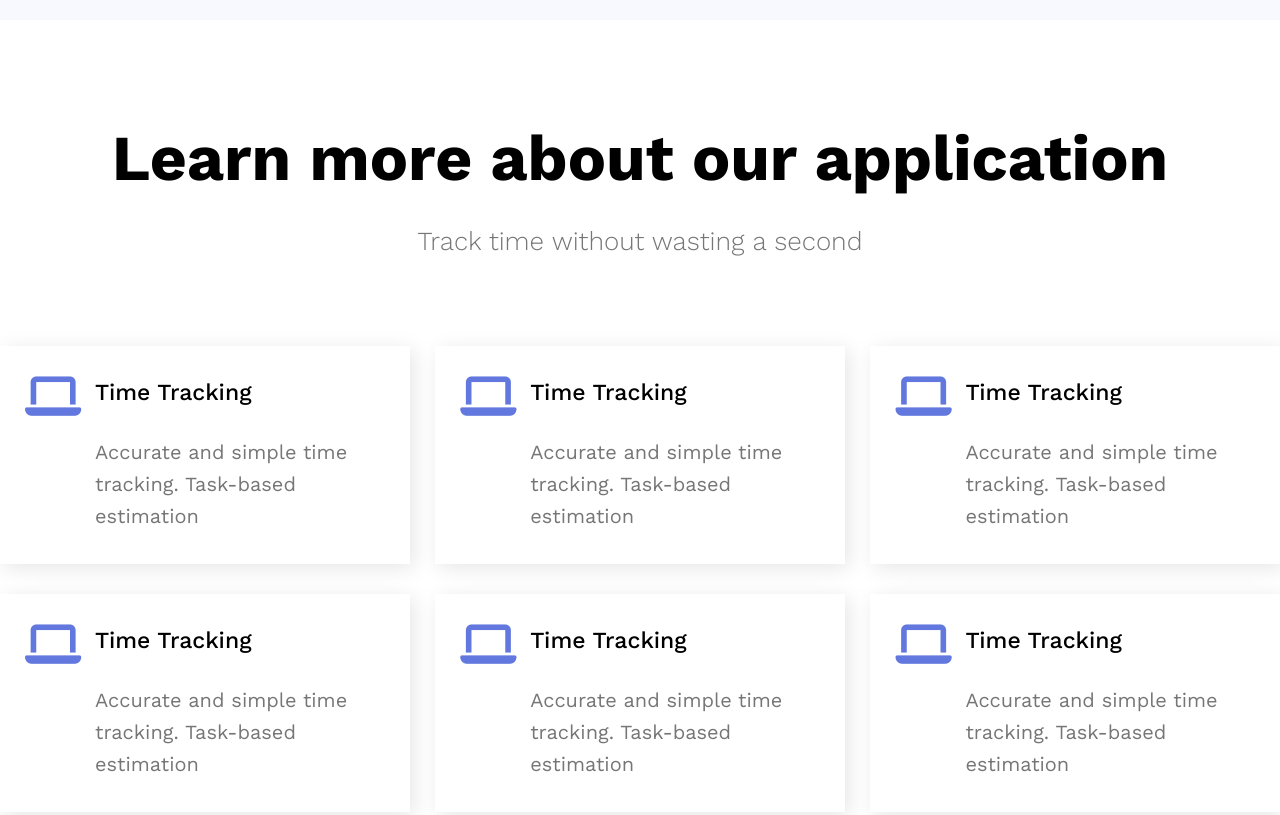
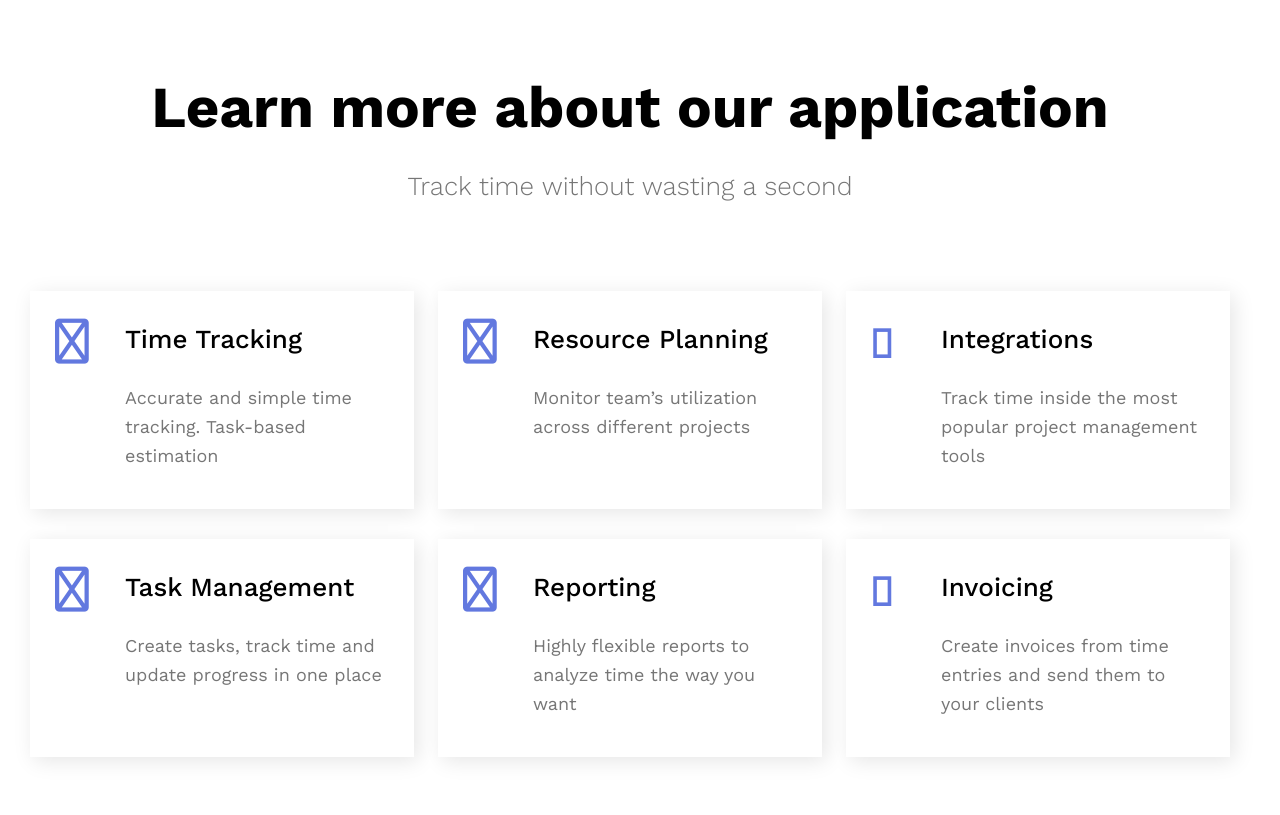
Before and after one commit to muzarulislam/time-planner-apps, a plain HTML site: page index.html in a window 1280 px wide. Shown: the part 1220-2035 px from the top of the page. Drawn offline with nearby package versions, Linux system fonts and the light colour scheme.

Commit message:
changing

```diff
--- a/index.html
+++ b/index.html
@@ -10,6 +10,7 @@
 </head>
 <body>
 
+    <header>
         <div class="header-section clear">
             <div class="mid-content">
                 <div class="header-logo left">
@@ -18,6 +19,7 @@
                         <span>AppAMP Theme</span>
                     </a>
                 </div>
+
                 <div class="header-menu left">
                     <div class="primary-menu">
                         <ul>
@@ -38,12 +40,16 @@
                         </ul>
                     </div>
                 </div>
+
                 <div class="header-button left">
                     <a class="header-btn" href="#">Buy Now</a>
                 </div>
             </div>
         </div>
+    </header>
 
+    <main>
+        <!-- Banner-Section -->
         <div class="banner-section">
             <div class="mid-content">
                 <div class="banner-content text-center">
@@ -54,7 +60,9 @@
                 </div>
             </div>
         </div>
+        <!-- Banner-Section-End -->
 
+        <!-- Video-Content-Section -->
         <div class="banner-bottom clear">
             <div class="mid-content">
                 <div class="video-left left">
@@ -66,7 +74,9 @@
                 </div>
             </div>
         </div>
+        <!-- Video-Content-Section-End -->
 
+        <!-- Service-Section -->
         <div class="service-section">
             <div class="mid-content">
                 <div class="section-title text-center">
@@ -77,52 +87,7 @@
 
                     <div class="service-box left">
                         <div class="s-icon">
-                        <span><i class="fa fa-laptop" aria-hidden="true"></i></span>
-                    </div>
-                    <div class="s-content">
-                        <h3>Time Tracking</h3>
-                        <p>Accurate and simple time tracking. Task-based estimation</p>
-                    </div>
-                </div>
-                <div class="service-box left">
-                    <div class="s-icon">
-                        <span><i class="fa fa-laptop" aria-hidden="true"></i></span>
-                    </div>
-                    <div class="s-content">
-                        <h3>Time Tracking</h3>
-                        <p>Accurate and simple time tracking. Task-based estimation</p>
-                    </div>
-                </div>
-                <div class="service-box left">
-                    <div class="s-icon">
-                        <span><i class="fa fa-laptop" aria-hidden="true"></i></span>
-                    </div>
-                    <div class="s-content">
-                        <h3>Time Tracking</h3>
-                        <p>Accurate and simple time tracking. Task-based estimation</p>
-                    </div>
-                </div>
-                <div class="service-box left">
-                    <div class="s-icon">
-                        <span><i class="fa fa-laptop" aria-hidden="true"></i></span>
-                    </div>
-                    <div class="s-content">
-                        <h3>Time Tracking</h3>
-                        <p>Accurate and simple time tracking. Task-based estimation</p>
-                    </div>
-                </div>
-                <div class="service-box left">
-                    <div class="s-icon">
-                        <span><i class="fa fa-laptop" aria-hidden="true"></i></span>
-                    </div>
-                    <div class="s-content">
-                        <h3>Time Tracking</h3>
-                        <p>Accurate and simple time tracking. Task-based estimation</p>
-                    </div>
-                </div>
-                <div class="service-box left">
-                    <div class="s-icon">
-                        <span><i class="fa fa-laptop" aria-hidden="true"></i></span>
+                            <span><i class="fa-regular fa-laptop"></i></span>
                         </div>
                         <div class="s-content">
                             <h3>Time Tracking</h3>
@@ -130,10 +95,62 @@
                         </div>
                     </div>
 
+                    <div class="service-box left">
+                        <div class="s-icon">
+                            <span><i class="fa-regular fa-arrow-up-right-from-square"></i></span>
+                        </div>
+                        <div class="s-content">
+                            <h3>Resource Planning</h3>
+                            <p>Monitor team’s utilization across different projects</p>
+                        </div>
+                    </div>
+
+                    <div class="service-box left">
+                        <div class="s-icon">
+                            <span><i class="fa-light fa-hard-drive"></i></span>
+                        </div>
+                        <div class="s-content">
+                            <h3>Integrations</h3>
+                            <p>Track time inside the most popular project management tools</p>
+                        </div>
+                    </div>
+
+                    <div class="service-box left">
+                        <div class="s-icon">
+                            <span><i class="fa-regular fa-laptop"></i></span>
+                        </div>
+                        <div class="s-content">
+                            <h3>Task Management</h3>
+                            <p>Create tasks, track time and update progress in one place</p>
+                        </div>
+                    </div>
+
+                    <div class="service-box left">
+                        <div class="s-icon">
+                            <span><i class="fa-regular fa-arrow-up-right-from-square"></i></span>
+                        </div>
+                        <div class="s-content">
+                            <h3>Reporting</h3>
+                            <p>Highly flexible reports to analyze time the way you want</p>
+                        </div>
+                    </div>
+
+                    <div class="service-box left">
+                        <div class="s-icon">
+                            <span><i class="fa-light fa-hard-drive"></i></span>
+                        </div>
+                        <div class="s-content">
+                            <h3>Invoicing</h3>
+                            <p>Create invoices from time entries and send them to your clients</p>
+                        </div>
+                    </div>
+
                 </div>
             </div>
         </div>
+        <!-- Service-Section-End -->
 
+        <!-- Pricing-Table-Section -->
         <div class="pricing-table-section">
             <div class="mid-content">
                 <div class="section-title text-center">
@@ -209,7 +226,9 @@
                 </div>
             </div>
         </div>
+        <!-- Pricing-Table-Section-End -->
 
+        <!-- Team-Section -->
         <div class="team-section">
             <div class="mid-content">
                 <div class="section-title text-center">
@@ -249,7 +268,9 @@
                 </div>
             </div>
         </div>
+        <!-- Team-Section-End -->
 
+        <!-- Newsletter -->
         <div class="newslatter-section p-bg">
             <div class="mid-content">
                 <div class="section-title newslatter-title text-center">
@@ -264,7 +285,9 @@
                 </div>
             </div>
         </div>
+        <!-- Newsletter-End -->
 
+        <!-- Blog-Section -->
         <div class="blog-section">
             <div class="mid-content">
                 <div class="blog-title clear">
@@ -293,7 +316,9 @@
                 </div>
             </div>
         </div>
+        <!-- Blog-Section-End -->
 
+        <!-- Testmonial -->
         <div class="testimonial-section p-bg">
             <div class="mid-content">
                 <div class="section-title newslatter-title text-center">
@@ -346,7 +371,11 @@
                 </div>
             </div>
         </div>
+        <!-- Testmonial-End -->
+    </main>
 
+    <footer>
+        <!-- Sub-Footer -->
         <div class="contact-section">
             <div class="mid-content">
                 <div class="contact-row clear">
@@ -367,11 +396,16 @@
                         </div>
                     </div>
                 </div>
+            </div>
+        </div>
+        <!-- Sub-Footer-End -->
+
+        <!-- Footer -->
         <div class="footer text-center">
             <p>© Copyright 2020 By Muzarul Islam - All Rights Reserved</p>
         </div>
-        </div>
-    </div>
+        <!-- Footer-End -->
+    </footer>
 
 </body>
 </html>
--- a/style.css
+++ b/style.css
@@ -1,6 +1,9 @@
 *{
     margin: 0;
     padding: 0;
+}
+body,h1,h2,h3,h4,h5,h6,p,a,span{
+    font-family: 'Work Sans', sans-serif;
 }
 .text-left{
     text-align: left;
@@ -29,19 +32,17 @@ a{
     text-decoration: none;
 }
 .mid-content{
-    max-width: 1300px;
-    margin: auto;
+    max-width: 1200px;
+    margin: 0px 30px;
 }
 
 .p-bg{
     background-color:#f7f9ff;
 }
 
-/*  Begain main css  */
-body,h1,h2,h3,h4,h5,h6,p,a,span{
-    font-family: 'Work Sans', sans-serif;
-}
-
+/* =========================
+ Header-Section
+===========================*/
 .header-section {
 	background-color: #fff;
 	border-bottom: 1px solid #ddd;
@@ -96,7 +97,9 @@ body,h1,h2,h3,h4,h5,h6,p,a,span{
     line-height: 60px;
 }
 
-/*  DropDown Mneu css  */
+/*  =======================
+Header-DropDown
+========================== */
 .primary-menu ul li{
     position: relative;
 }
@@ -122,7 +125,9 @@ body,h1,h2,h3,h4,h5,h6,p,a,span{
 }
 
 
-/* Banner CSS */
+/* =========================
+Banner-Section
+============================*/
 .banner-section {
 	background: url(assets/banner.jpeg) no-repeat center center;
 	background-size: cover;
@@ -144,14 +149,13 @@ body,h1,h2,h3,h4,h5,h6,p,a,span{
     z-index: -1;
 }
 .banner-content h3 {
-    font-size: 26px;
+    font-size: 22px;
     font-weight: 400;
 }
 .banner-content h2 {
-    font-size: 60px;
-    margin: 30px 0;
+    font-size: 50px;
+    margin: 10px 0;
 }
-
 .default-btn {
 	color: #7d7d7d;
 	padding: 20px 30px;
@@ -169,7 +173,9 @@ body,h1,h2,h3,h4,h5,h6,p,a,span{
     color: #fff;
 }
 
-/*  Banner Section  */
+/*  ========================
+Video-Content-Section
+========================== */
 .banner-bottom{
     background: #f7f9ff;
     padding: 100px 0;
@@ -181,7 +187,7 @@ body,h1,h2,h3,h4,h5,h6,p,a,span{
     width: 48%;
 }
 .video-content-right h3 {
-    font-size: 51px;
+    font-size: 45px;
     font-weight: 400;
     margin-bottom: 35px;
 }
@@ -191,14 +197,16 @@ body,h1,h2,h3,h4,h5,h6,p,a,span{
     line-height: 1.7em;
 }
 
-/*  Servcie Section  */
+/* ============================
+ Servcie-Section
+ ============================= */
 .service-section{
     background: #fff;
     padding: 100px 0;
 }
-
 .section-title h1 {
-    font-size: 64px;
+    font-size: 58px;
+    font-weight: 700;
     margin-bottom: 30px;
 }
 .section-title p {
@@ -206,8 +214,6 @@ body,h1,h2,h3,h4,h5,h6,p,a,span{
     font-size: 26px;
     font-weight: 300;
 }
-
-/*  Serice Item  */
 .services-items {
     margin-top: 90px;
 }
@@ -234,17 +240,19 @@ body,h1,h2,h3,h4,h5,h6,p,a,span{
     margin-top: 8px;
 }
 .s-content h3 {
-    font-size: 23px;
+    font-size: 26px;
     font-weight: 500;
     margin-bottom: 30px;
 }
 .s-content p {
     color: #767676;
-    font-size: 20px;
+    font-size: 18px;
     line-height: 1.6em;
 }
 
-/*  Pricing table css  */
+/*  ==================================
+Pricing-Table-Section
+===================================== */
 .pricing-table-section{
     background: #f7f9ff;
     padding: 50px;
@@ -266,7 +274,6 @@ body,h1,h2,h3,h4,h5,h6,p,a,span{
 .pricing-table-item:nth-child(3){
     margin-right: 0;
 }
-
 .p-heading{
     padding: 30px;
     border-bottom: 1px solid #ddd;
@@ -275,7 +282,6 @@ body,h1,h2,h3,h4,h5,h6,p,a,span{
 .p-content{
     padding: 30px;
 }
-
 .p-heading h4 {
     font-size: 25px;
     font-weight: 500;
@@ -296,7 +302,6 @@ body,h1,h2,h3,h4,h5,h6,p,a,span{
     font-size: 20px;
     line-height: 1.5em;
 }
-
 .p-content ul{
     list-style: none;
 }
@@ -317,8 +322,6 @@ body,h1,h2,h3,h4,h5,h6,p,a,span{
 .p-button .default-btn{
     box-shadow: 3px 4px 30px 0 rgba(98, 120, 223,.3);
 }
-
-
 .pricing-table-item:hover .p-heading{
     background: #6278df;
     color: #fff;
@@ -328,7 +331,9 @@ body,h1,h2,h3,h4,h5,h6,p,a,span{
     color: #fff;
 }
 
-
+/* ==========================
+Team-Section
+=========================== */
 .team-section{
     padding: 100px 0;
 }
@@ -362,15 +367,15 @@ body,h1,h2,h3,h4,h5,h6,p,a,span{
 }
 
 
-/*   Newlatter css */
+/* ==========================
+ Newsletter
+ ===========================*/
 .newslatter-section{
     padding: 100px 0;
 }
-
 .newslatter-from {
     margin-top: 60px;
 }
-
 .default-input {
     width: 350px;
     padding: 20px 15px;
@@ -412,7 +417,9 @@ body,h1,h2,h3,h4,h5,h6,p,a,span{
 }
 
 
-/*  Blog Section CSS  */
+/* =============================
+ Blog-Section
+ ============================= */
 .blog-section{
     padding: 100px 0;
     padding-top: 20px;
@@ -420,7 +427,6 @@ body,h1,h2,h3,h4,h5,h6,p,a,span{
 .blog-title {
     padding: 60px 0px;
 }
-
 .b-hading{
     width: 50%;
 }
@@ -448,7 +454,6 @@ body,h1,h2,h3,h4,h5,h6,p,a,span{
     background: #fff;
     box-shadow: 3px 4px 30px 0 rgba(98, 120, 223,.2);
 }
-
 .blog-post-content {
     margin-top: 26px;
 }
@@ -464,14 +469,15 @@ body,h1,h2,h3,h4,h5,h6,p,a,span{
 }
 
 
-/*  Testimonial section  */
+/*  ==========================
+Testimonial-Section
+============================ */
 .testimonial-section{
     padding: 100px 0;
 }
 .testimonial-items{
     margin-top: 100px;
 }
-
 .i-item{
     width: 32%;
     margin-right: 2%;
@@ -479,7 +485,6 @@ body,h1,h2,h3,h4,h5,h6,p,a,span{
 .i-item:last-child{
     margin-right: 0;
 }
-
 .t-content{
     background: #fff;
     box-shadow: 3px 4px 30px 0 rgba(98, 120, 223,.2);
@@ -518,7 +523,6 @@ body,h1,h2,h3,h4,h5,h6,p,a,span{
 	left: -17px;
 	top: -4px;
 }
-
 .t-user-bio {
     position: relative;
     top: 13px;
@@ -544,7 +548,9 @@ body,h1,h2,h3,h4,h5,h6,p,a,span{
     margin-right: 24px;
 }
 
-
+/* =====================
+Sub-Footer
+======================= */
 .contact-section {
     padding-top: 80px;
 }
@@ -555,21 +561,12 @@ body,h1,h2,h3,h4,h5,h6,p,a,span{
     width: 48%;
     margin-top: 40px;
 }
-
-.footer {
-    padding: 20px 0;
-    margin-top: 60px;
-}
-.footer p {
-    font-size: 20px;
-}
 .footer-contact-from .w100{
     width: 100%;
 }
 .footer-contact-from .w50{
     width: 48%
 }
-
 .footer-contact-from .default-input {
     margin-bottom: 20px;
 }
@@ -595,3 +592,14 @@ body,h1,h2,h3,h4,h5,h6,p,a,span{
 .footer-contact-from {
     margin-top: 60px;
 }
+
+/* ==================
+Footer
+====================*/
+.footer {
+    padding: 20px 0;
+    margin-top: 60px;
+}
+.footer p {
+    font-size: 20px;
+}
```
Lines whose indentation alone changed are shown as unchanged.
